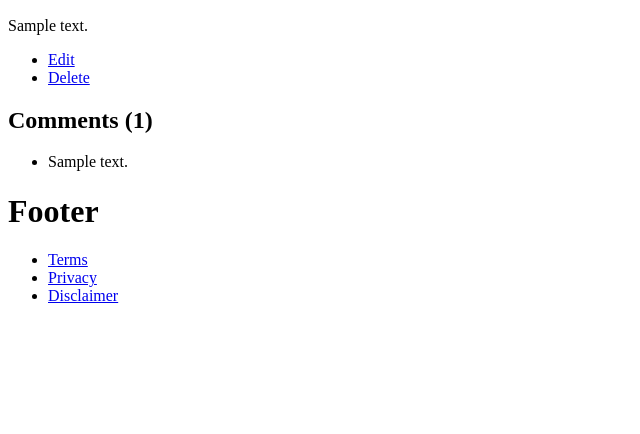
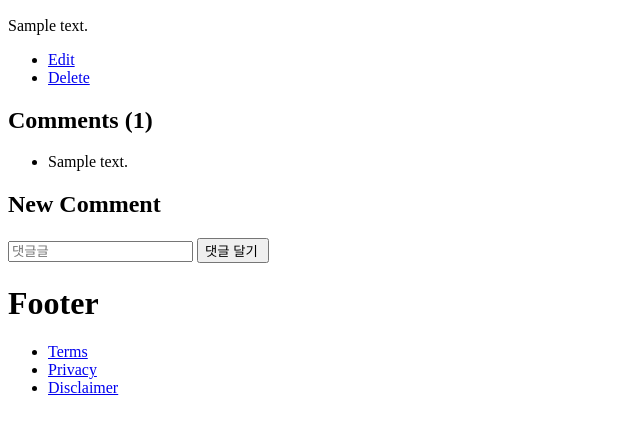
Before and after one commit to kaoruushjima/pastpython, a Django app: template pythonblog/pythonblog/templates/posts/detail.html in a window 1280 px wide. Shown: the part 226-660 px from the top of the page, without its empty margins (0-640 px from the left). Run offline with Django 3.2, Linux system fonts and the light colour scheme; the template is opened without the code that fills it: most values are stand-ins (such as "Sample title", 1, 10 or a date in 2020).

Commit message:
init Comment Create functionality

```diff
--- a/pythonblog/pythonblog/templates/posts/detail.html
+++ b/pythonblog/pythonblog/templates/posts/detail.html
@@ -11,9 +11,17 @@
     <li><a href="{% url "posts:delete" post_id=post.id %}">Delete</a></li>
 </ul>
 <h2>Comments ({{ post.comment_set.count }})</h2>
+
 <ul>
     {% for comment in post.comment_set.all %}
-    <li>{{ comment.content }}</li>
+    <li id="comment-{{ comment.id }}"  >{{ comment.content }}</li>
     {% endfor %}
 </ul>
+
+<h2>New Comment</h2>
+<form action="/posts/{{ post.id }}/comments/create/" method="POST">
+    {% csrf_token %}
+    <input type="text" name="content" placeholder="댓글글">
+    <input type="submit" value="댓글 달기 ">
+</form>
 {% endblock %}
--- a/pythonblog/pythonblog/urls/posts.py
+++ b/pythonblog/pythonblog/urls/posts.py
@@ -12,4 +12,6 @@ urlpatterns = [
     path('<int:post_id>/edit/', edit, name="edit"),
     path('<int:post_id>/update/', update, name="update"),
     path('<int:post_id>/delete/', delete, name="delete"),
+
+    path('<int:post_id>/comments/create/', comments_create, name="comments-create"),
 ]
--- a/pythonblog/pythonblog/views/posts/__init__.py
+++ b/pythonblog/pythonblog/views/posts/__init__.py
@@ -5,3 +5,4 @@ from .create import create
 from .edit import edit
 from .update import update
 from .delete import delete
+from .comments import comments_create
```
Also changed, not shown: pythonblog/pythonblog/views/posts/comments.py (added, +15 -0 lines).
